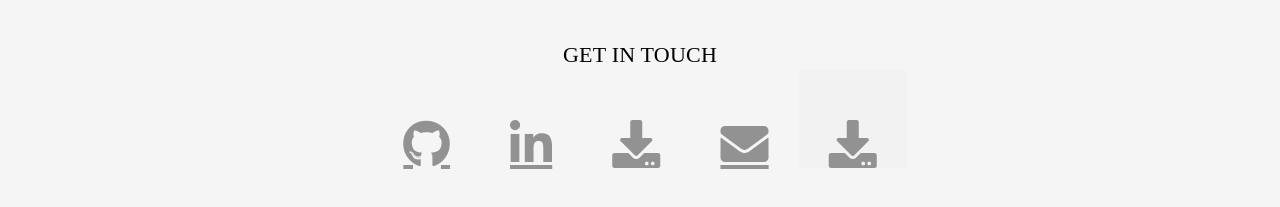
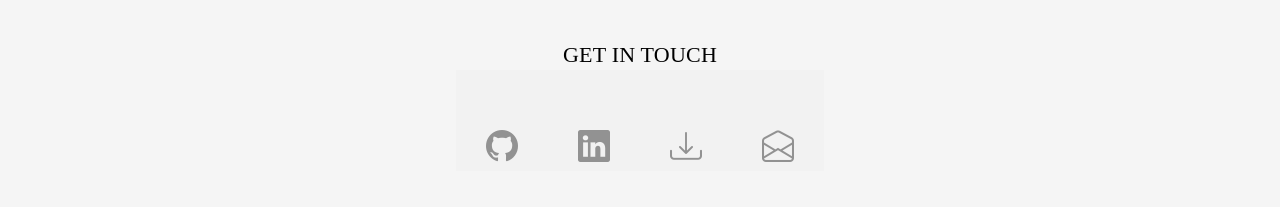
Before and after one commit to sayler3/React_Portfolio, a React (Create React App) app: page / in a window 1280 px wide. Shown: the part 2508-2715 px from the top of the page. Built offline with nearby package versions, Linux system fonts and the light colour scheme; a web font is replaced by a local one.

Commit message:
changing to bootsrap icons

```diff
--- a/package.json
+++ b/package.json
@@ -7,6 +7,7 @@
     "@testing-library/jest-dom": "^5.11.9",
     "@testing-library/react": "^11.2.5",
     "@testing-library/user-event": "^12.8.0",
+    "bootstrap-icons": "^1.4.0",
     "react": "^17.0.1",
     "react-dom": "^17.0.1",
     "react-router-dom": "^5.2.0",
--- a/src/App.css
+++ b/src/App.css
@@ -1,4 +1,5 @@
 @import url("https://fonts.googleapis.com/css2?family=Mansalva&display=swap");
+@import url("https://cdn.jsdelivr.net/npm/bootstrap-icons@1.4.0/font/bootstrap-icons.css");
 
 header {
 	background-image: linear-gradient(rgba(0, 0, 0, 0.4), rgba(0, 0, 0, 0.4)),
@@ -61,6 +62,8 @@ header {
 	padding-top: 50px;
 	padding-left: 30px;
 	padding-right: 30px;
+	font-size: 2rem;
+	border: none;
 }
 .portfolio-header {
 	font-size: 20px;
--- a/src/Components/Footer.js
+++ b/src/Components/Footer.js
@@ -9,38 +9,32 @@ const Footer = () => {
 				</h3>
 			</div>
 			<div className="footer-icons">
-				<a className="icon2" href="https://github.com/sayler3" target="blank">
-					<i className="fab fa-github fa-3x"></i>
-				</a>
-				<a
+				<button
+					className="icon2"
+					href="https://github.com/sayler3"
+					target="blank"
+				>
+					<i className="bi bi-github"></i>
+				</button>
+				<button
 					className="icon2"
 					id="footer-space"
 					href="https://www.linkedin.com/in/samuel-ayler-8321b91b4/"
 					target="blank"
 				>
-					<i className="fab fa-linkedin-in fa-3x"></i>
-				</a>
-				<a
+					<i className="bi bi-linkedin"></i>
+				</button>
+				<button
 					className="icon2"
 					href="..."
 					target="blank"
 					data-bs-toggle="modal"
 					data-bs-target="#resumeModal"
 				>
-					<i className="fas fa-download fa-3x"></i>
-				</a>
-				<a className="icon2" href="mailto:s.ayler@me.com">
-					<i className="fas fa-envelope fa-3x"></i>
-				</a>
-				<button
-					style={{ border: "none" }}
-					className="icon2"
-					href="..."
-					target="blank"
-					data-bs-toggle="modal"
-					data-bs-target="#resumeModal"
-				>
-					<i className="fas fa-download fa-3x"></i>
+					<i className="bi bi-download"></i>
+				</button>
+				<button className="icon2" href="mailto:s.ayler@me.com">
+					<i className="bi bi-envelope-open"></i>
 				</button>
 			</div>
 		</section>
```
Also changed, not shown: 1 other file (tests, documents, lock files or other folders).
